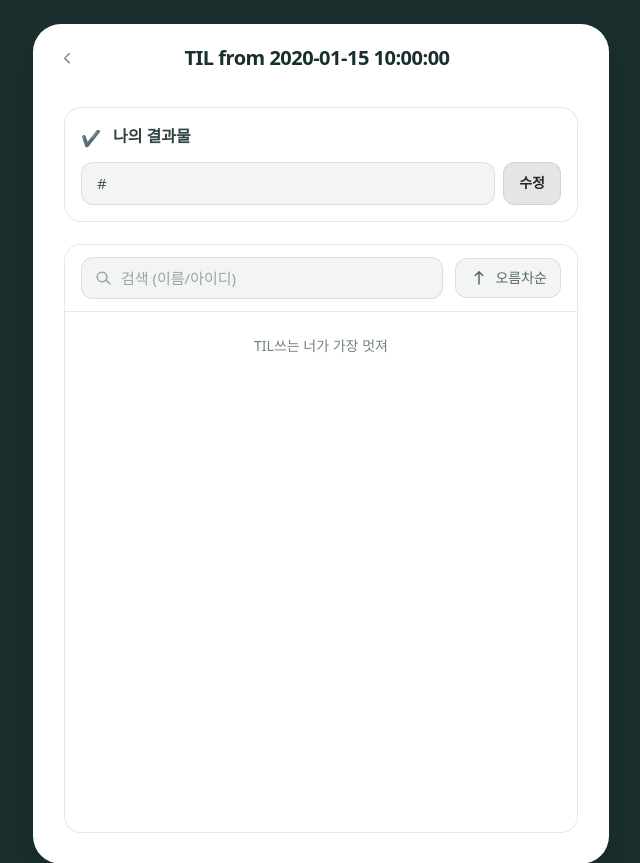
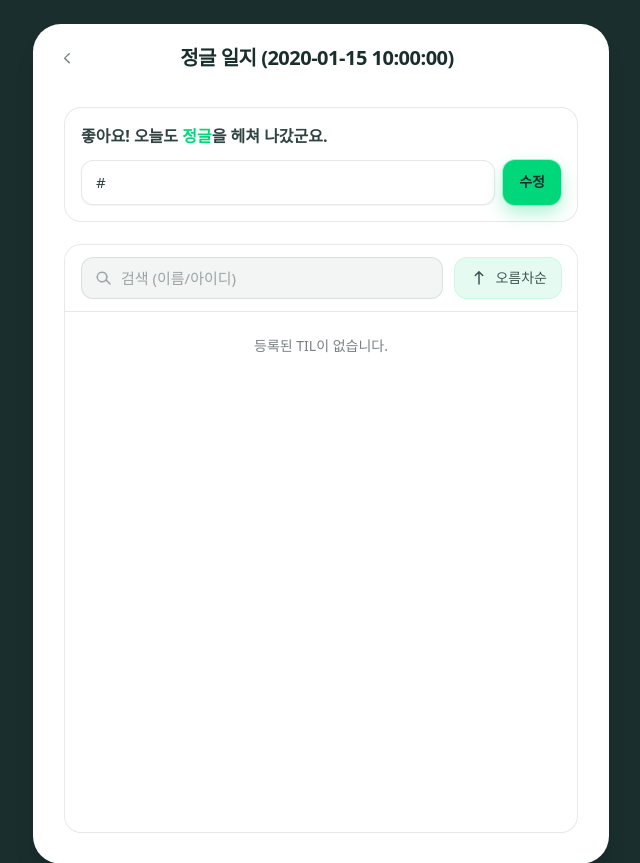
Before and after one commit to edward-official/junglebook, a Flask app: template templates/list.html in a window 1280 px wide. Shown: the top 863 px of the page, without its empty margins (319-959 px from the left). Run offline with Flask 3, Linux system fonts and the light colour scheme; the template is opened without the code that fills it: most values are stand-ins (such as "Sample title", 1, 10 or a date in 2020); some libraries are stand-ins or nearby versions; some web fonts are replaced.

Commit message:
list 화면 디자인 수정

```diff
--- a/routes/view_router.py
+++ b/routes/view_router.py
@@ -39,7 +39,7 @@ def list():
 
     data = database.tils.find_one({"username": current_user, "learnedDate": date})
 
-    return render_template("list.html", url=data["url"] if data else "", isFuture=date > today)
+    return render_template("list.html", url=data["url"] if data else "", isFuture=date > today, date=date)
 
 def is_valid_date(date_str):
     try:
--- a/static/script/list.js
+++ b/static/script/list.js
@@ -1,6 +1,7 @@
 $(function () {
   const dateVal = new URLSearchParams(window.location.search).get("date");
   let sortAsc = true; // 기본: createdAt 오름차순
+  let listItems = [];
 
   $("#search").on("input", applySearch);
 
@@ -19,8 +20,8 @@ $(function () {
     timeout: 15000,
   })
     .done(function (res) {
-      const items = Array.isArray(res?.data) ? res.data : [];
-      renderList(items);
+      listItems = Array.isArray(res?.data) ? res.data : [];
+      renderList(listItems);
     })
     .fail(function () {
       window.alert("목록을 가져오는 중 오류가 발생했습니다.");
@@ -36,19 +37,19 @@ $(function () {
     const thumb = getThumbUrl(href);
 
     return (
-      '<li class="px-3 sm:px-4 py-2.5 hover:bg-jungle/5 transition">' +
+      '<li class="px-3 sm:px-4 py-2.5 hover:bg-accent/10 transition">' +
       '<div class="flex items-center justify-between gap-3">' +
       '<div class="text-[15px] sm:text-base font-semibold text-jungle">' +
       safeName +
       "</div>" +
       '<a href="' +
       safeHref +
-      '" target="_blank" rel="noopener" class="w-10 h-10 overflow-hidden rounded-xl grid place-items-center">' +
+      '" target="_blank" rel="noopener" class="w-10 h-10 overflow-hidden rounded-xl grid place-items-center bg-white ring-1 ring-accent/20 hover:ring-accent/40 shadow-sm">' +
       (thumb
         ? '<img src="' +
-          thumb +
-          '" alt="" class="w-full h-full object-cover" />'
-        : '<span class="text-jungle font-bold">↗</span>') +
+        thumb +
+        '" alt="" class="w-full h-full object-cover" />'
+        : '<span class="text-accent font-bold">↗</span>') +
       "</a>" +
       "</div>" +
       "</li>"
@@ -77,19 +78,13 @@ $(function () {
     });
   }
 
-  function renderList(items, search) {
+  function renderList(items) {
     const $ul = $("#tilList");
     if (!items || items.length === 0) {
-      const msgs = [
-        "지금 쓰면 1등!",
-        "TIL쓰는 너가 가장 멋져",
-        "아무도 등록 안함 ㅠㅠ",
-      ];
-      const msg = msgs[Math.floor(Math.random() * msgs.length)];
       $ul.html(
         '<li class="px-3 sm:px-4 py-6 text-center text-sm text-jungle/60">' +
-          (search ? "검색 결과가 없습니다." : msg) +
-          "</li>"
+        (listItems.length !== 0 && items.length === 0 ? "검색 결과가 없습니다." : "등록된 TIL이 없습니다.") +
+        "</li>"
       );
       return;
     }
@@ -99,19 +94,24 @@ $(function () {
 
   function applySearch() {
     const q = ($("#search").val() || "").toLowerCase().trim();
-    if (!q) return renderList(allItems);
-    const filtered = allItems.filter(function (it) {
+    if (!q) return renderList(listItems);
+    const filtered = listItems.filter(function (it) {
       return (
         (it.userName || "").toLowerCase().includes(q) ||
         (it.url || "").toLowerCase().includes(q)
       );
     });
-    renderList(filtered, true);
+    renderList(filtered);
   }
 
   function updateSortLabel() {
     const $label = $("#sortDir span");
     if ($label.length) $label.text(sortAsc ? "오름차순" : "내림차순");
+    const $icon = $("#sortDir svg");
+    if ($icon.length) {
+      // 내림차순일 때 화살표를 아래로 보이게 회전
+      $icon.toggleClass("rotate-180", !sortAsc);
+    }
   }
 
   // 저장/수정: 상단 입력 URL을 /tils/commit에 전송
--- a/templates/list.html
+++ b/templates/list.html
@@ -1,40 +1,62 @@
 <!doctype html>
 <html lang="ko">
+
 <head>
   <meta charset="utf-8" />
   <meta name="viewport" content="width=device-width, initial-scale=1" />
   <title>TIL 목록</title>
   <meta name="theme-color" content="#1A2E2E" />
   <link rel="icon" type="image/x-icon" href="{{ url_for('static', filename='images/favicon.ico') }}" />
-    <link rel="icon" type="image/png"  href="{{ url_for('static', filename='images/favicon-96x96.png') }}" />
+  <link rel="icon" type="image/png" href="{{ url_for('static', filename='images/favicon-96x96.png') }}" />
   <link rel="icon" type="image/png" href="{{ url_for('static', filename='images/favicon-32x32.png') }}" />
   <link rel="icon" type="image/png" href="{{ url_for('static', filename='images/favicon-16x16.png') }}" />
   <script src="https://cdn.tailwindcss.com"></script>
   <script src="{{ url_for('static', filename='script/tailwind-config.js') }}"></script>
   <link rel="preconnect" href="https://cdn.jsdelivr.net" crossorigin>
-    <link rel="stylesheet" href="https://cdn.jsdelivr.net/gh/orioncactus/pretendard/dist/web/variable/pretendardvariable.css">
-    <script src="https://code.jquery.com/jquery-3.7.1.min.js" integrity="sha256-/JqT3SQfawRcv/BIHPThkBvs0OEvtFFmqPF/lYI/Cxo=" crossorigin="anonymous"></script>
+  <link rel="stylesheet"
+    href="https://cdn.jsdelivr.net/gh/orioncactus/pretendard/dist/web/variable/pretendardvariable.css">
+  <script src="https://code.jquery.com/jquery-3.7.1.min.js"
+    integrity="sha256-/JqT3SQfawRcv/BIHPThkBvs0OEvtFFmqPF/lYI/Cxo=" crossorigin="anonymous"></script>
   <script src="{{ url_for('static', filename='script/common.js') }}"></script>
   <script src="{{ url_for('static', filename='script/list.js') }}" defer></script>
   <style>
     /* Subtle gray-only scrollbar; track is transparent */
-      .scroll-rounded { scrollbar-width: thin; scrollbar-color: #bdbdbd transparent; }
-      .scroll-rounded::-webkit-scrollbar { width: 8px; }
-      .scroll-rounded::-webkit-scrollbar-track { background: transparent; }
-      .scroll-rounded::-webkit-scrollbar-thumb { background: #bdbdbd; border-radius: 9999px; border: 2px solid transparent; background-clip: padding-box; }
+    .scroll-rounded {
+      scrollbar-width: thin;
+      scrollbar-color: #bdbdbd transparent;
+    }
+
+    .scroll-rounded::-webkit-scrollbar {
+      width: 8px;
+    }
+
+    .scroll-rounded::-webkit-scrollbar-track {
+      background: transparent;
+    }
+
+    .scroll-rounded::-webkit-scrollbar-thumb {
+      background: #bdbdbd;
+      border-radius: 9999px;
+      border: 2px solid transparent;
+      background-clip: padding-box;
+    }
   </style>
 </head>
+
 <body class="min-h-screen bg-jungle text-jungle/90 antialiased font-sans">
   <main class="min-h-screen flex items-start md:items-center justify-center p-6">
     <section class="w-full max-w-xl bg-white rounded-[28px] shadow-xl ring-1 ring-jungle/10 overflow-hidden">
       <!-- Top bar -->
       <header class="px-4 sm:px-6 pt-5 pb-3 flex items-center gap-2">
-          <a href="/main" aria-label="뒤로가기" class="p-2 -m-2 rounded-lg text-jungle/60 hover:bg-jungle/5 hover:text-jungle">
+        <a href="/main" aria-label="뒤로가기"
+          class="p-2 -m-2 rounded-lg text-jungle/60 hover:bg-jungle/5 hover:text-jungle">
           <svg class="h-5 w-5" viewBox="0 0 20 20" fill="currentColor" aria-hidden="true">
-              <path fill-rule="evenodd" d="M12.78 15.28a.75.75 0 0 1-1.06 0l-4.5-4.5a.75.75 0 0 1 0-1.06l4.5-4.5a.75.75 0 1 1 1.06 1.06L8.56 10l4.22 4.22a.75.75 0 0 1 0 1.06Z" clip-rule="evenodd"/>
+            <path fill-rule="evenodd"
+              d="M12.78 15.28a.75.75 0 0 1-1.06 0l-4.5-4.5a.75.75 0 0 1 0-1.06l4.5-4.5a.75.75 0 1 1 1.06 1.06L8.56 10l4.22 4.22a.75.75 0 0 1 0 1.06Z"
+              clip-rule="evenodd" />
           </svg>
         </a>
-          <h1 class="mx-auto text-lg sm:text-xl font-extrabold text-jungle tracking-tight">TIL from {{ date or '' }}</h1>
+        <h1 class="mx-auto text-lg sm:text-xl font-extrabold text-jungle tracking-tight">정글 일지 ({{ date or '' }})</h1>
         <span class="w-7"></span>
       </header>
 
@@ -42,12 +64,28 @@
         <!-- My result (success) -->
         <div class="rounded-2xl ring-1 ring-jungle/10 bg-white p-4">
           <div class="flex items-start gap-3">
-              <div class="text-accent mt-0.5" aria-hidden="true">{% if url %}✔️{% else %}❌{% endif %}</div>
-              <p class="text-sm sm:text-base text-jungle/90 font-semibold">나의 결과물</p>
+            {% if isFuture %}
+            <p class="text-sm sm:text-base text-jungle/90 font-semibold"><span class="text-accent">정글</span> 여정은 하루씩만
+              나아갈 수 있습니다!</p>
+            {% else %}
+            <!-- <div class="text-accent mt-0.5" aria-hidden="true">{% if url %}✔️{% else %}❌{% endif %}</div> -->
+            <p class="text-sm sm:text-base text-jungle/90 font-semibold">{% if url %}좋아요! 오늘도 <span
+                class="text-accent">정글</span>을 헤쳐 나갔군요.{% else %}<span class="text-accent">정글</span>에 발자취를 남겨보세요.{%
+              endif %}</p>
+            {% endif %}
           </div>
           <div class="mt-3 flex items-stretch gap-2">
-              <input id="myUrl" type="url" value="{{ url }}" class="w-0 grow rounded-xl bg-jungle/5 ring-1 ring-inset ring-jungle/10 px-4 py-2.5 text-[15px] text-jungle/80 focus:outline-none" {% if isFuture %}disabled{% endif %}>
-              <button id="saveMyUrl" class="shrink-0 rounded-xl bg-neutral-200 text-neutral-800 px-4 py-2.5 text-sm font-semibold ring-1 ring-inset ring-neutral-300 hover:bg-neutral-300" {% if isFuture %}disabled{% endif %}>{% if url %}수정{% else %}저장{% endif %}</button>
+            <input id="myUrl" type="url" value="{{ url }}"
+              class="w-0 grow rounded-xl border border-jungle/10 bg-white px-3.5 py-2.5 text-[15px]
+                       placeholder:text-jungle/40 shadow-sm focus:outline-none focus:ring-4 focus:ring-accent/30 focus:border-accent
+                       disabled:bg-jungle/5 disabled:text-jungle/40 disabled:placeholder:text-jungle/30 disabled:shadow-none disabled:cursor-not-allowed"
+              placeholder="https://til_link.com" {% if isFuture %}disabled{% endif %}>
+            <button id="saveMyUrl"
+              class="shrink-0 rounded-xl bg-accent text-jungle font-bold px-4 py-2.5 text-sm ring-1 ring-accent/30 shadow-[0_8px_18px_rgba(0,214,122,0.32)] transition hover:brightness-95 active:translate-y-px
+                       disabled:bg-jungle/10 disabled:text-jungle/40 disabled:ring-jungle/10 disabled:shadow-none disabled:cursor-not-allowed"
+              {% if isFuture %}disabled{% endif %}>
+              {% if url %}수정{% else %}저장{% endif %}
+            </button>
           </div>
         </div>
 
@@ -61,18 +99,25 @@
                 <div class="relative grow">
                   <span class="absolute left-3 top-1/2 -translate-y-1/2 text-jungle/40" aria-hidden="true">
                     <svg class="h-5 w-5" viewBox="0 0 20 20" fill="currentColor">
-                        <path fill-rule="evenodd" d="M9 3.5a5.5 5.5 0 1 0 3.89 9.43l3.59 3.59a.75.75 0 1 0 1.06-1.06l-3.59-3.59A5.5 5.5 0 0 0 9 3.5Zm-4 5.5a4 4 0 1 1 8 0 4 4 0 0 1-8 0Z" clip-rule="evenodd"/>
+                      <path fill-rule="evenodd"
+                        d="M9 3.5a5.5 5.5 0 1 0 3.89 9.43l3.59 3.59a.75.75 0 1 0 1.06-1.06l-3.59-3.59A5.5 5.5 0 0 0 9 3.5Zm-4 5.5a4 4 0 1 1 8 0 4 4 0 0 1-8 0Z"
+                        clip-rule="evenodd" />
                     </svg>
                   </span>
                   <input id="search" name="search" type="search" placeholder="검색 (이름/아이디)"
-                      class="w-full pl-10 pr-3 py-2.5 rounded-xl bg-jungle/5 ring-1 ring-inset ring-jungle/10 text-[15px] placeholder:text-jungle/40 focus:outline-none focus:ring-2 focus:ring-accent/40" />
+                    class="w-full pl-10 pr-3 py-2.5 rounded-xl bg-jungle/5 ring-1 ring-inset ring-jungle/10 text-[15px] placeholder:text-jungle/40 focus:outline-none focus:ring-2 focus:ring-accent/40"
+                    {% if isFuture %}disabled{% endif %} />
                 </div>
                 <!-- Sort control: only ascending/descending toggle -->
                 <div class="shrink-0">
                   <button id="sortDir" type="button" aria-label="정렬 방향 토글" title="정렬 방향 토글"
-                      class="inline-flex items-center gap-1.5 px-3.5 py-2.5 rounded-xl bg-jungle/5 ring-1 ring-inset ring-jungle/10 text-jungle/70 hover:bg-jungle/10">
-                      <svg class="h-5 w-5" viewBox="0 0 20 20" fill="currentColor" aria-hidden="true">
-                        <path fill-rule="evenodd" d="M10.53 3.22a.75.75 0 0 0-1.06 0l-3.75 3.75a.75.75 0 1 0 1.06 1.06L9.25 5.81V16a.75.75 0 0 0 1.5 0V5.81l2.47 2.22a.75.75 0 1 0 1.06-1.06L10.53 3.22Z" clip-rule="evenodd"/>
+                    class="inline-flex items-center gap-1.5 px-3.5 py-2.5 rounded-xl bg-accent/10 ring-1 ring-accent/20 text-jungle/80 hover:bg-accent/15"
+                    {% if isFuture %}disabled{% endif %}>
+                    <svg class="h-5 w-5 transition-transform duration-150" viewBox="0 0 20 20" fill="currentColor"
+                      aria-hidden="true">
+                      <path fill-rule="evenodd"
+                        d="M10.53 3.22a.75.75 0 0 0-1.06 0l-3.75 3.75a.75.75 0 1 0 1.06 1.06L9.25 5.81V16a.75.75 0 0 0 1.5 0V5.81l2.47 2.22a.75.75 0 1 0 1.06-1.06L10.53 3.22Z"
+                        clip-rule="evenodd" />
                     </svg>
                     <span class="text-sm font-medium">오름차순</span>
                   </button>
@@ -89,4 +134,5 @@
     </section>
   </main>
 </body>
+
 </html>
```
Lines whose indentation alone changed are shown as unchanged.
